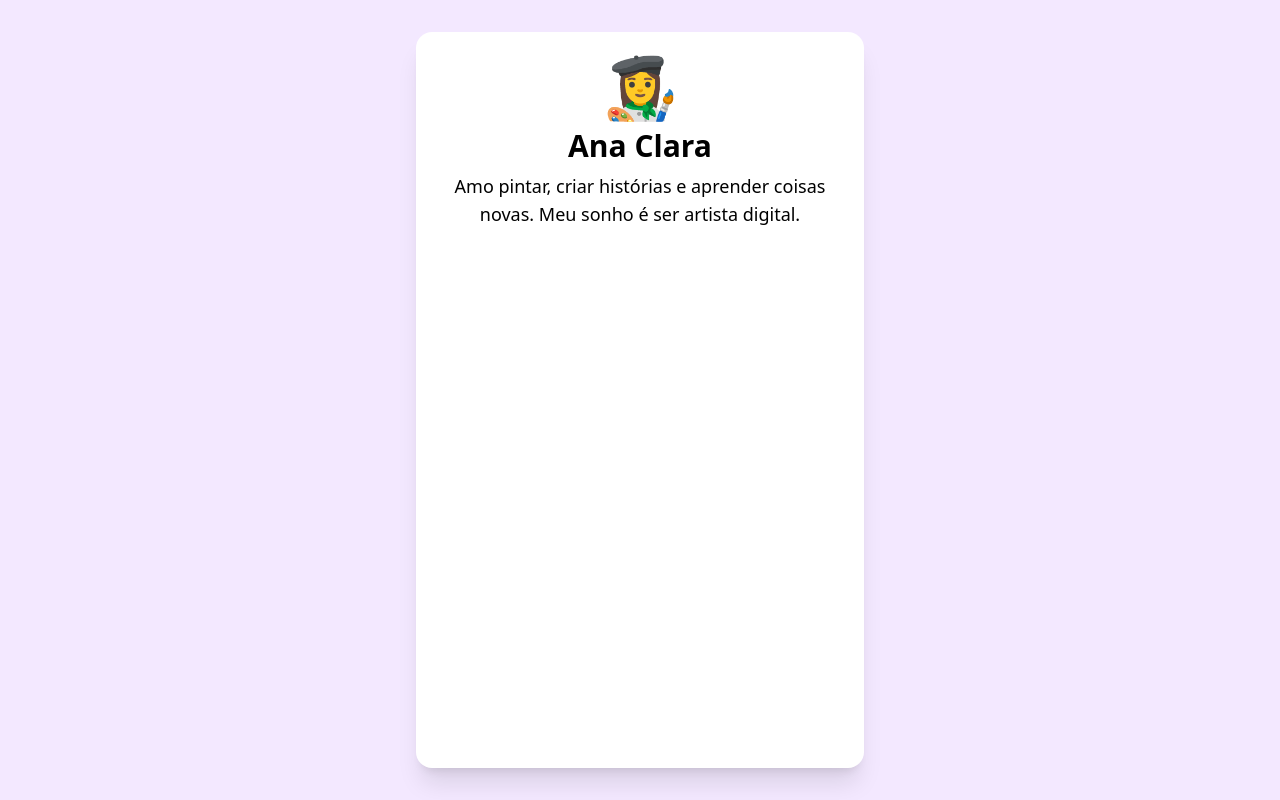
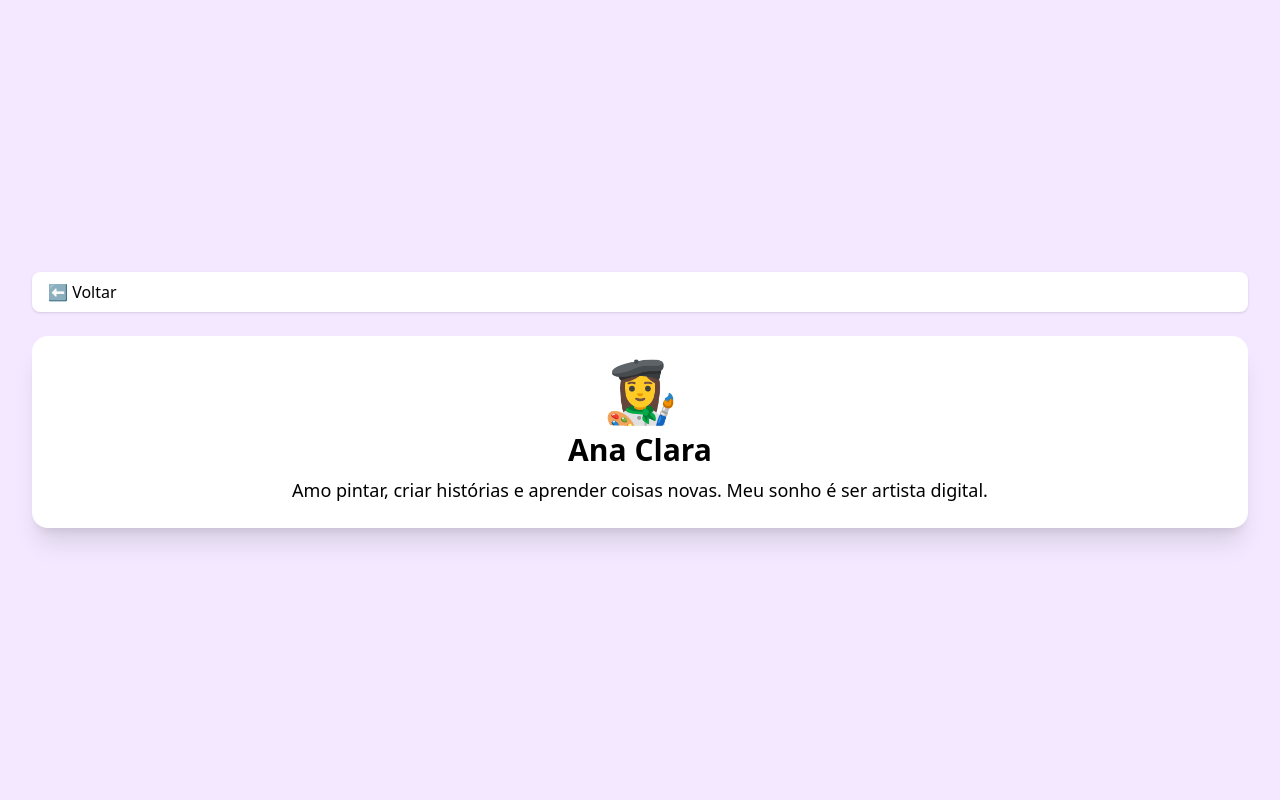
Before and after one commit to JoaoVLima/informatica2025, a plain HTML site: page alunos/modelo.3.html in a window 1280 px wide. Drawn offline with nearby package versions, Linux system fonts and the light colour scheme.

Commit message:
botao de voltar

```diff
--- a/alunos/modelo.3.html
+++ b/alunos/modelo.3.html
@@ -6,8 +6,14 @@
     <title>Ana Clara</title>
     <script src="https://cdn.tailwindcss.com"></script>
 </head>
-<body class="bg-purple-100 min-h-screen flex justify-center p-8">
-<div class="bg-white p-6 rounded-2xl shadow-xl w-full max-w-md text-center">
+<body class="bg-purple-100 min-h-screen flex flex-col justify-center p-8">
+
+<a href="../index.html"
+   class="inline-block mb-6 px-4 py-2 bg-white text-black rounded-lg shadow hover:bg-gray-100 transition">
+    ⬅️ Voltar
+</a>
+
+<div class="bg-white p-6 rounded-2xl shadow-xl w-full text-center">
     <div class="text-6xl mb-3">👩‍🎨</div>
     <h1 class="text-3xl font-bold mb-2">Ana Clara</h1>
     <p class="text-lg">Amo pintar, criar histórias e aprender coisas novas.
```
Also changed, not shown: alunos/modelo.1.html (+8 -1 lines), alunos/modelo.2.html (+6 -0 lines), alunos/modelo.4.html (+6 -0 lines).
